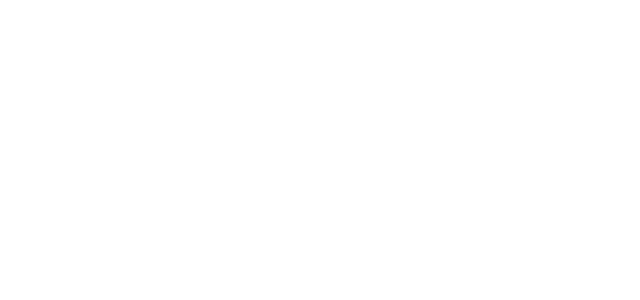
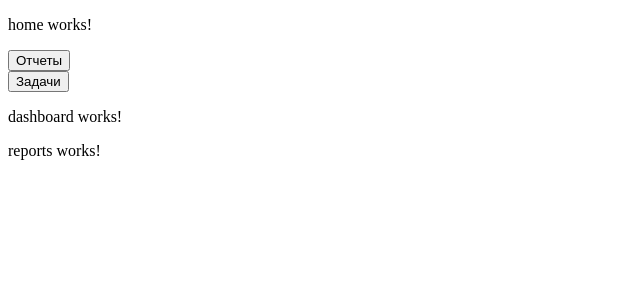
Before and after one commit to AnnaConda007/WB_adminPanel, an Angular app: page /reports in a window 1280 px wide. Before the commit this address led to /. Shown: the top 300 px of the page, without its empty margins (0-640 px from the left). Built offline with nearby package versions, Linux system fonts and the light colour scheme.

Commit message:
вложенная маршрутизация и условный рендеринг в дашборд

```diff
--- /dev/null
+++ b/src/app/dashboard/dashboard.component.html
@@ -0,0 +1,2 @@
+ <p>dashboard works!</p>
+<app-reports *ngIf="currentRoute.includes('/reports')"></app-reports>
--- /dev/null
+++ b/src/app/dashboard/dashboard.component.ts
@@ -0,0 +1,28 @@
+import { Component, OnInit } from '@angular/core';
+import { Router, NavigationEnd } from '@angular/router';
+import { ReportsComponent } from '../reports/reports.component';
+import { CommonModule } from '@angular/common';
+
+@Component({
+  selector: 'app-dashboard',
+  standalone: true,
+  imports: [ReportsComponent, CommonModule],
+  templateUrl: './dashboard.component.html',
+  styleUrl: './dashboard.component.css',
+})
+export class DashboardComponent implements OnInit {
+  currentRoute: string = this.router.url;
+
+  constructor(private router: Router) {}
+
+  ngOnInit() {
+    // аналог useEffect(() => {}, [])
+    this.router.events.subscribe((event) => {
+      // подписка на ВСЕ события маршрутизации
+      if (event instanceof NavigationEnd) {
+        // окончание загрузки компонента
+        this.currentRoute = event.urlAfterRedirects;
+      }
+    });
+  }
+}
--- a/src/app/home/home.component.html
+++ b/src/app/home/home.component.html
@@ -1 +1,3 @@
 <p>home works!</p>
+<app-navigation-bar></app-navigation-bar>
+<app-dashboard></app-dashboard>
--- a/src/app/navigation-bar/navigation-bar.component.html
+++ b/src/app/navigation-bar/navigation-bar.component.html
@@ -1 +1,3 @@
-<p>navigation-bar works!</p>
+<div *ngFor="let item of navigationsItems">
+    <button (click)="navigate(item)">{{ item.label }}</button>
+</div>
--- a/src/app/navigation-bar/navigation-bar.component.ts
+++ b/src/app/navigation-bar/navigation-bar.component.ts
@@ -1,10 +1,28 @@
 import { Component } from '@angular/core';
+import { CommonModule } from '@angular/common';
+import { Router } from '@angular/router';
 
 @Component({
   selector: 'app-navigation-bar',
   standalone: true,
-  imports: [],
+  imports: [CommonModule],
   templateUrl: './navigation-bar.component.html',
-  styleUrls: ['./navigation-bar.component.css'],
+  styleUrl: './navigation-bar.component.css',
 })
-export class NavigationBarComponent {}
+export class NavigationBarComponent {
+  navigationsItems: NavigationItem[] = [
+    { path: 'reports', label: 'Отчеты' },
+    { path: 'tasks', label: 'Задачи' },
+  ];
+
+  constructor(private router: Router) {}
+
+  navigate(item: NavigationItem): void {
+    this.router.navigateByUrl(`/${item.path}`);
+  }
+}
+
+interface NavigationItem {
+  path: string;
+  label: string;
+}
--- /dev/null
+++ b/src/app/reports/reports.component.html
@@ -0,0 +1 @@
+<p>reports works!</p>
```
Also changed, not shown: src/app/app.routes.ts (+6 -3 lines), src/app/home/home.component.ts (+4 -5 lines), src/app/reports/reports.component.ts (added, +12 -0 lines), src/app/dashboard/dashboard.component.css (added), src/app/reports/reports.component.css (added).
